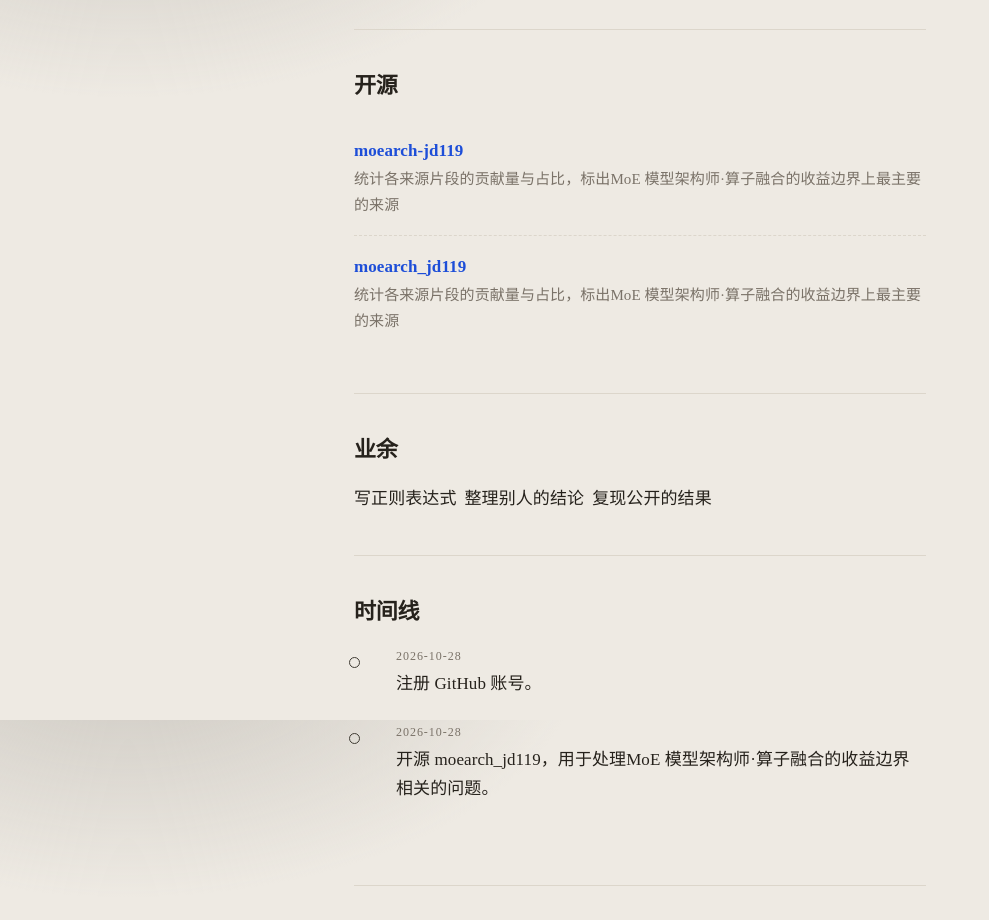
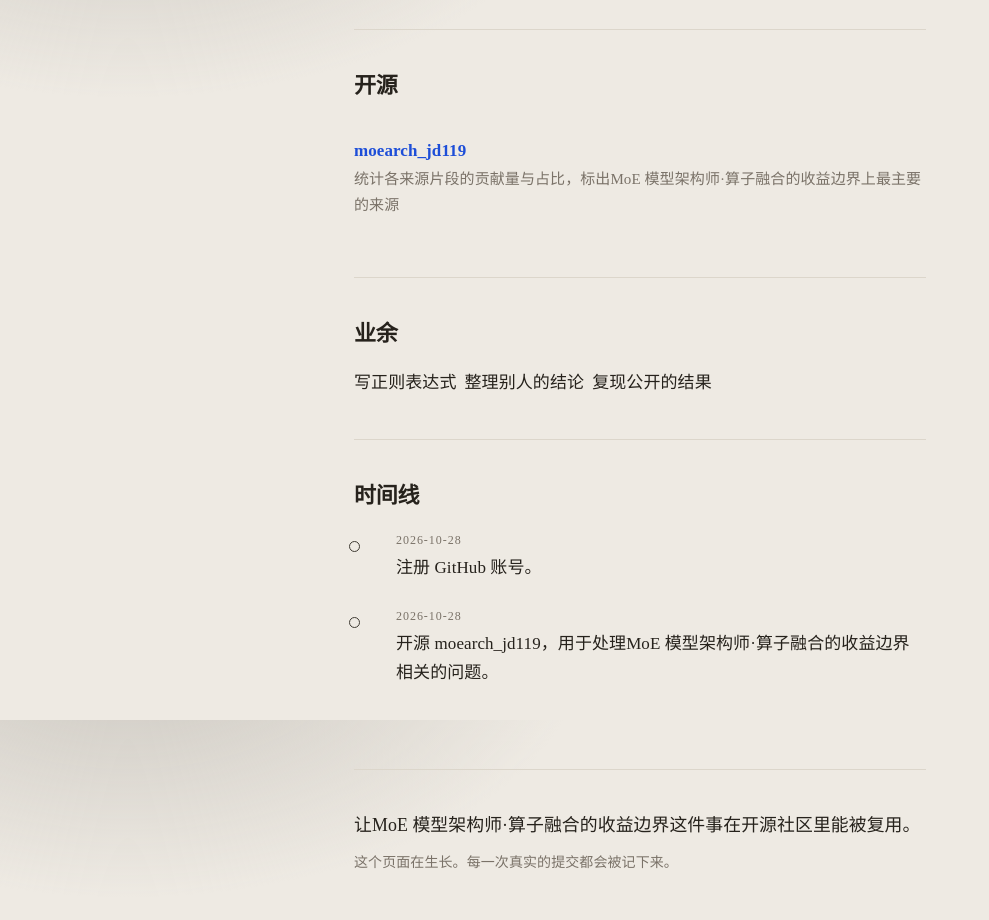
Before and after one commit to moogyberg/moogyberg.github.io, a plain HTML site: page index.html in a window 1280 px wide. Shown: the part 880-1800 px from the top of the page, without its empty margins (0-989 px from the left). Drawn offline with Linux system fonts and the light colour scheme.

Commit message:
fix: 更新个人站点

```diff
--- a/index.html
+++ b/index.html
@@ -102,9 +102,6 @@
 <section id="work">
   <h2>开源</h2>
   <ul class="repos">
-    <li><div class="name"><a href="https://github.com/moogyberg/moearch-jd119" rel="noopener">moearch-jd119</a></div>
-      <div class="desc">统计各来源片段的贡献量与占比，标出MoE 模型架构师·算子融合的收益边界上最主要的来源</div>
-    </li>
     <li><div class="name"><a href="https://github.com/moogyberg/moearch_jd119" rel="noopener">moearch_jd119</a></div>
       <div class="desc">统计各来源片段的贡献量与占比，标出MoE 模型架构师·算子融合的收益边界上最主要的来源</div>
     </li>
```
